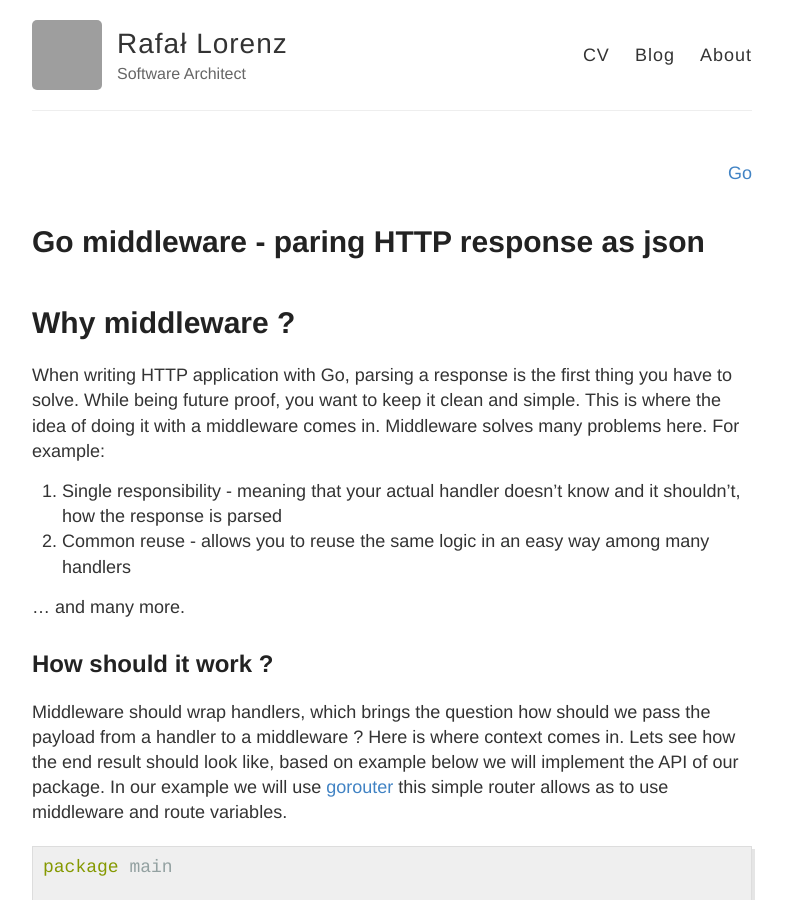
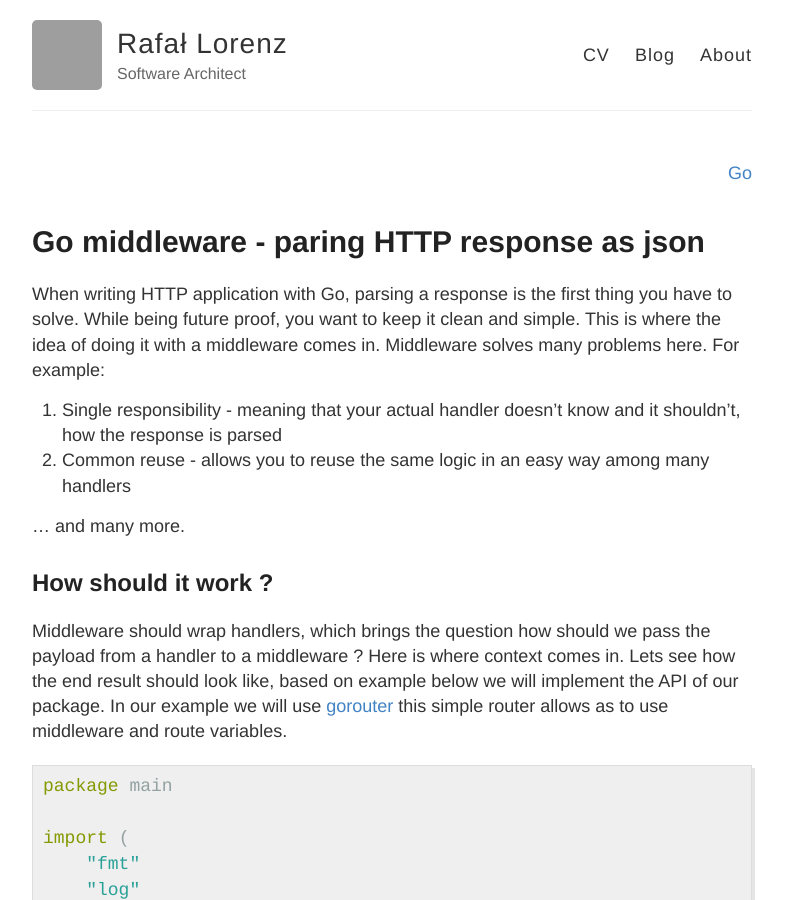
Before and after one commit to vardius/vardius.github.io, a Jekyll site: the page built from _posts/2018-3-20-go-middleware-paring-http-response-as-json.md, in a window 1280 px wide and 900 px high. Shown: the whole window, without its empty margins (248-1034 px from the left). Built offline with Jekyll 4.4.1, drawn with Linux system fonts in a browser that asks for light colours; comment, search, counter and statistics services are not loaded; grey boxes are pictures that could not be loaded.

Commit message:
Remove title

```diff
--- a/_posts/2018-3-20-go-middleware-paring-http-response-as-json.md
+++ b/_posts/2018-3-20-go-middleware-paring-http-response-as-json.md
@@ -4,8 +4,6 @@ title: Go middleware - paring HTTP response as json
 comments: true
 categories: Go
 ---
-
-# Why middleware ?
 
 When writing HTTP application with Go, parsing a response is the first thing you have to solve. While being future proof, you want to keep it clean and simple. This is where the idea of doing it with a middleware comes in. Middleware solves many problems here. For example:
 1. Single responsibility - meaning that your actual handler doesn't know and it shouldn't, how the response is parsed
```
